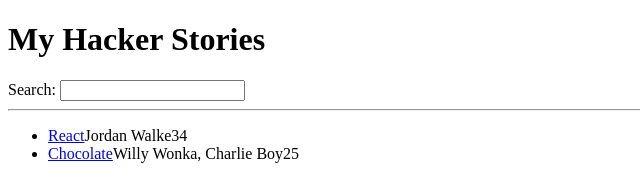
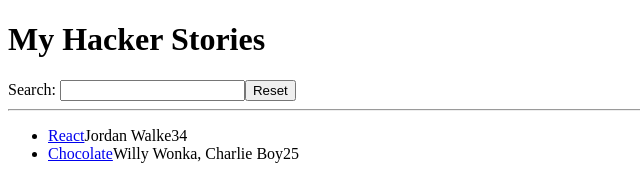
Before and after one commit to Meshia13/hacker-stories, a React (Vite) app: page / in a window 1280 px wide. Shown: the top 170 px of the page, without its empty margins (0-640 px from the left). Built offline with nearby package versions, Linux system fonts and the light colour scheme.

Commit message:
created event handler for Search component

```diff
--- a/src/App.jsx
+++ b/src/App.jsx
@@ -22,7 +22,8 @@ const list = [
 ]
 
 {/* creating App component */}
-function App() {
+// arrow function expression
+const App = () => {
 
   return (
     <div>
@@ -44,7 +45,7 @@ function App() {
 }
 
 {/* creating List component */}
-function List() {
+const List = () => {
 
   return (
 
@@ -52,6 +53,7 @@ function List() {
 
       <ul>
 
+      {/* arrow function expression refractoring would look like "list.map((item) {...})" */}
         {list.map(function (item) {
           return (
 
@@ -75,13 +77,23 @@ function List() {
 }
 
 {/* creating Search component */}
-function Search() {
+const Search = () => {
 
-  return (
-    <>
+  // Event Handler
+  const handleChange = (event) => {
+    console.log(event);
+  }
 
-    <label htmlFor="search">Search: </label>
-    <input type="text" id="search" />
+
+    return (
+      <>
+
+    <form >
+      <label htmlFor="search">Search: </label>
+      <input type="text" id="search" onChange={handleChange}/>
+      {/* clears the input field */}
+      <input type='reset'/>
+    </form>
 
     </>
   )
```
